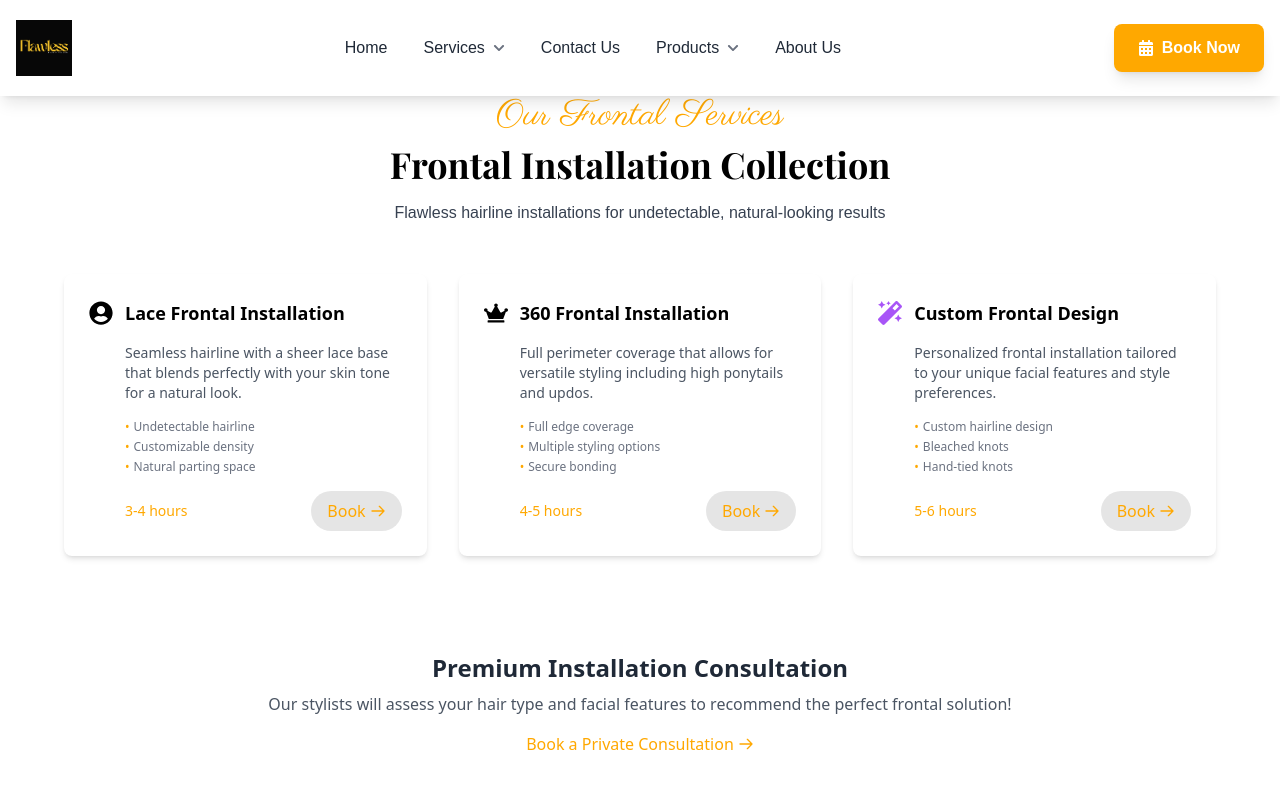
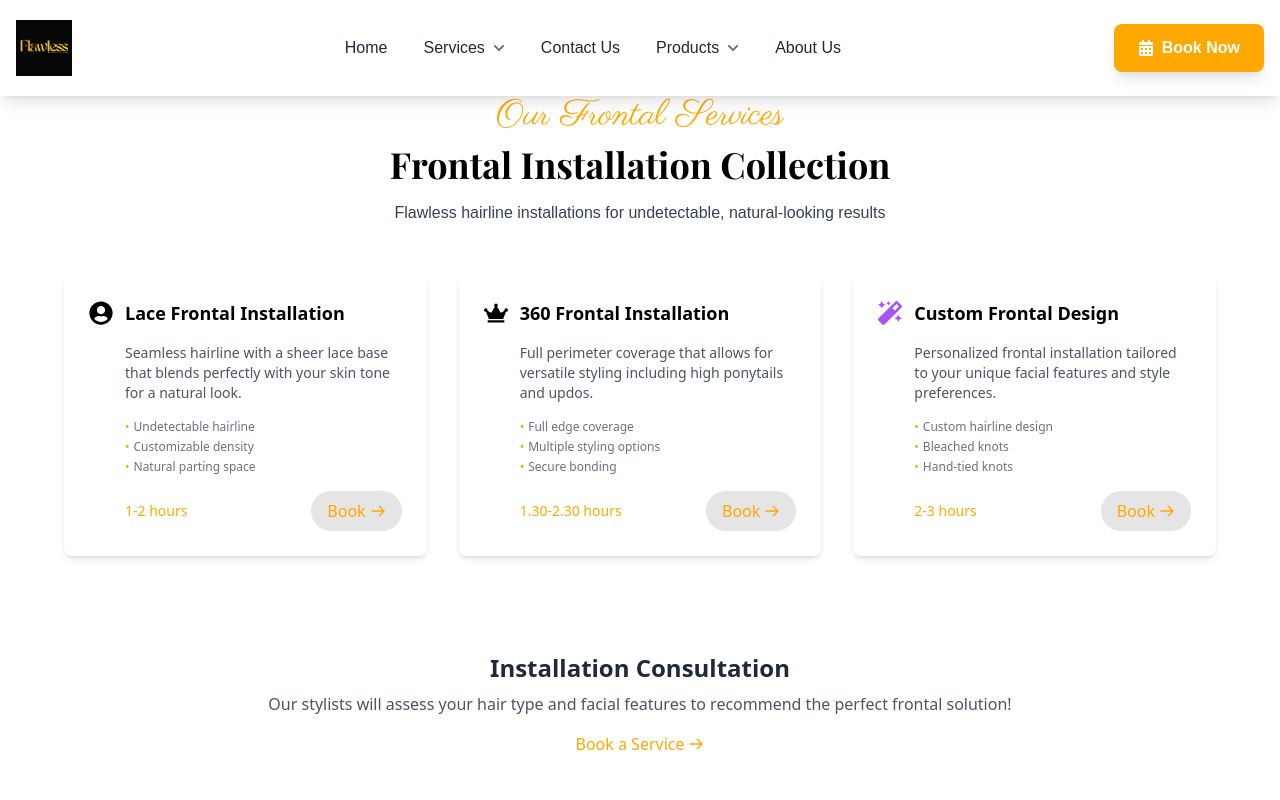
Before and after one commit to Edem-Amet/Flawless_Beauty_Salon, a React (Vite) app: page /frontal in a window 1280 px wide. Shown: the top 800 px of the page. Built offline with nearby package versions, Linux system fonts and the light colour scheme; a web font is replaced by a local one.

Commit message:
Changes to frontal

```diff
--- a/src/Pages/Frontal.jsx
+++ b/src/Pages/Frontal.jsx
@@ -15,7 +15,7 @@ const FrontalInstallation = ({ isHomePreview = false }) => {
             id: 1,
             name: "Lace Frontal Installation",
             description: "Seamless hairline with a sheer lace base that blends perfectly with your skin tone for a natural look.",
-            duration: "3-4 hours",
+            duration: "1-2 hours",
             icon: <FaUserCircle className="text-brown-400 text-2xl" />,
             features: ["Undetectable hairline", "Customizable density", "Natural parting space"]
         },
@@ -23,7 +23,7 @@ const FrontalInstallation = ({ isHomePreview = false }) => {
             id: 2,
             name: "360 Frontal Installation",
             description: "Full perimeter coverage that allows for versatile styling including high ponytails and updos.",
-            duration: "4-5 hours",
+            duration: "1.30-2.30 hours",
             icon: <FaCrown className="text-gold-500 text-2xl" />,
             features: ["Full edge coverage", "Multiple styling options", "Secure bonding"]
         },
@@ -32,7 +32,7 @@ const FrontalInstallation = ({ isHomePreview = false }) => {
             id: 3,
             name: "Custom Frontal Design",
             description: "Personalized frontal installation tailored to your unique facial features and style preferences.",
-            duration: "5-6 hours",
+            duration: "2-3 hours",
             icon: <FaMagic className="text-purple-500 text-2xl" />,
             features: ["Custom hairline design", "Bleached knots", "Hand-tied knots"]
         }
@@ -137,14 +137,14 @@ const FrontalInstallation = ({ isHomePreview = false }) => {
             {!isHomePreview && (
                 <div className="max-w-7xl mx-auto px-4 sm:px-6 lg:px-8 mt-16">
                     <div className="bg-gradient-to-r from-brown-50 to-secondary/10 rounded-xl p-8 text-center">
-                        <h3 className="text-2xl font-bold text-gray-800 mb-2">Premium Installation Consultation</h3>
+                        <h3 className="text-2xl font-bold text-gray-800 mb-2">Installation Consultation</h3>
                         <p className="text-gray-600 mb-4">Our stylists will assess your hair type and facial features to recommend the perfect frontal solution!</p>
                         <Link
                             to="/booking"
                             className="inline-flex items-center text-primary font-medium transition-colors duration-300 group"
                             onClick={() => window.scrollTo(0, 0)}
                         >
-                            <span>Book a Private Consultation</span>
+                            <span>Book a Service</span>
                             <svg
                                 xmlns="http://www.w3.org/2000/svg"
                                 className="h-4 w-4 ml-1 group-hover:translate-x-1 transition-transform duration-300"
```
